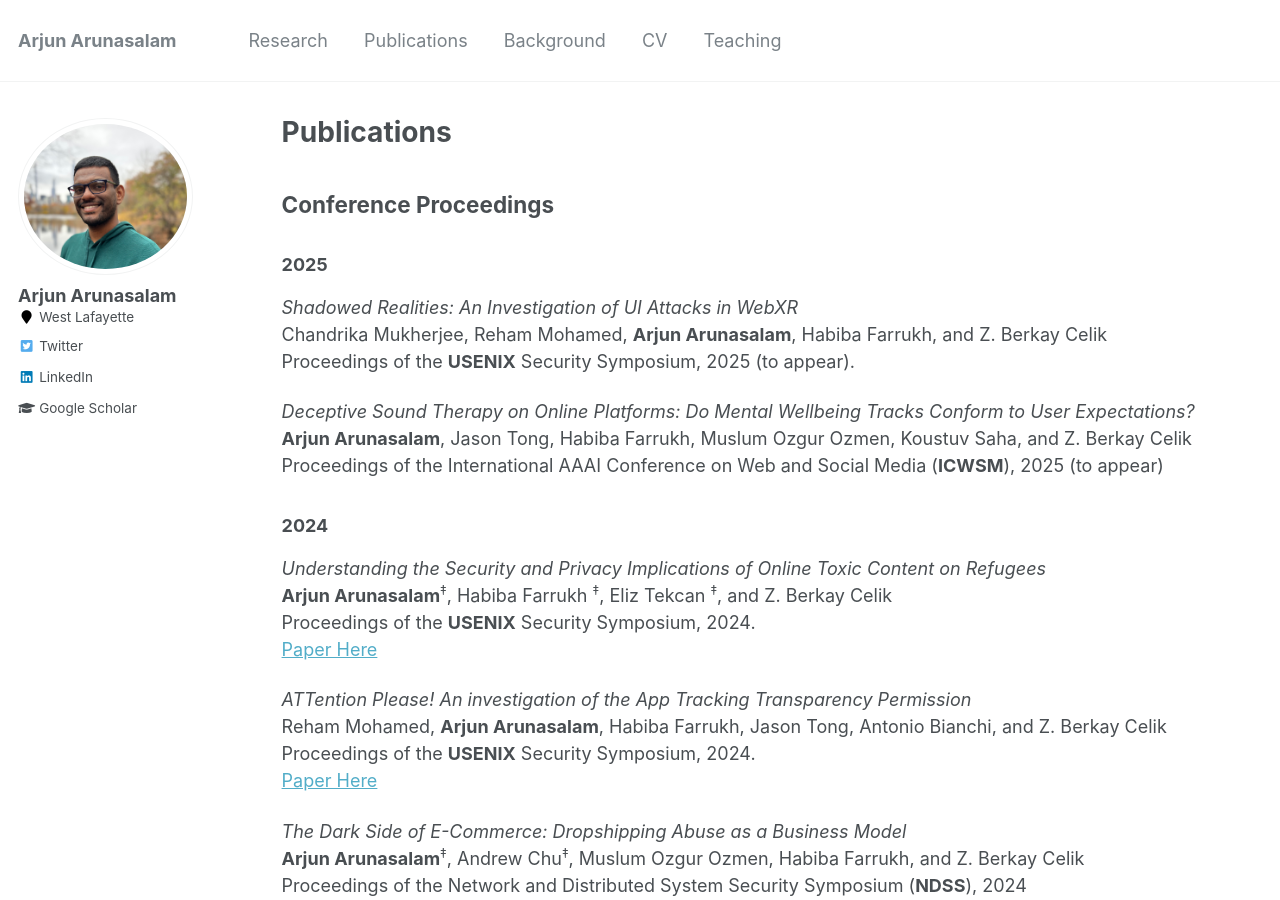
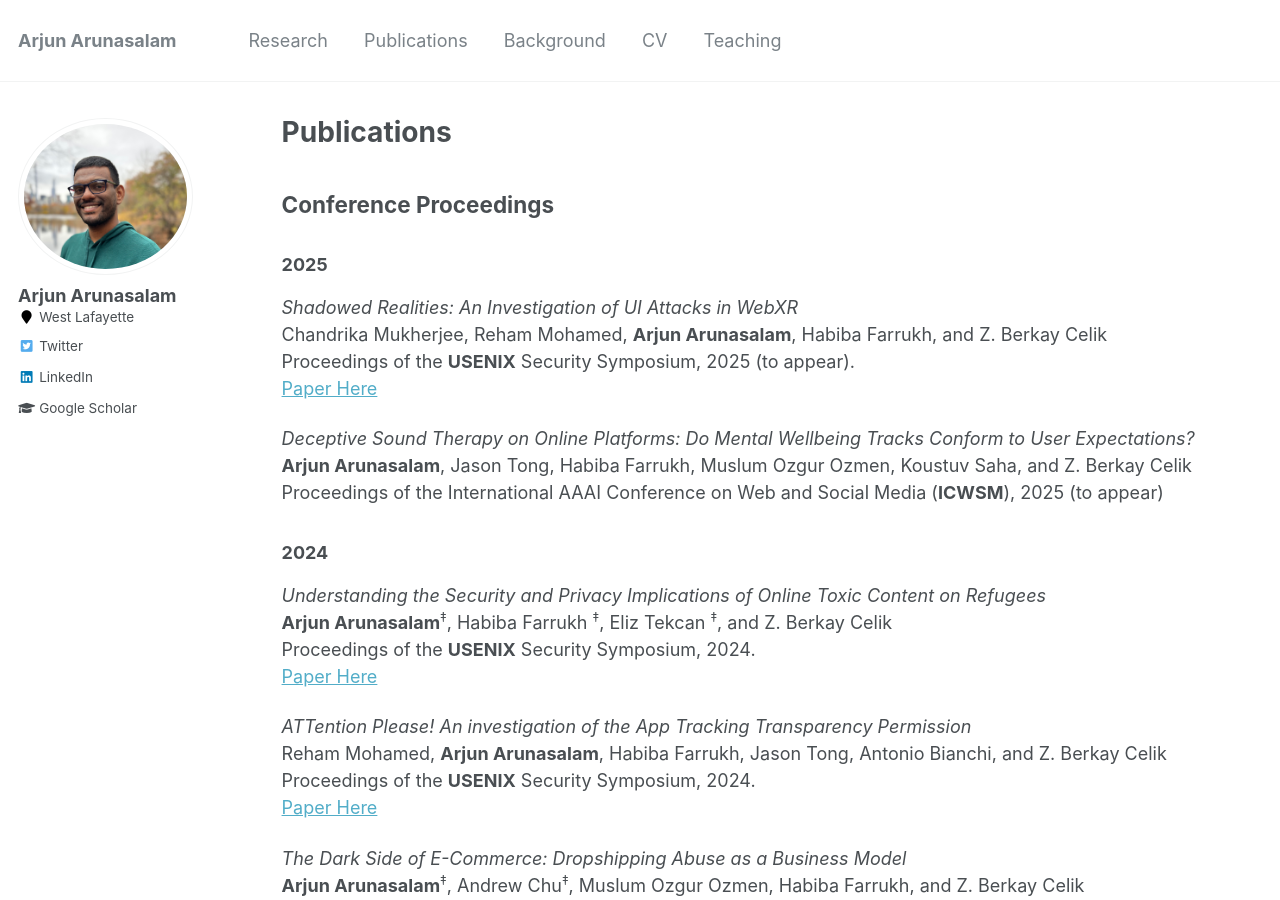
Before and after one commit to arjunarunasalam/arjunarunasalam.github.io, a Jekyll site: the page built from _pages/publications.md, in a window 1280 px wide and 900 px high. Built offline with Jekyll 4.4.1, drawn with Linux system fonts in a browser that asks for light colours.

Commit message:
adding paper for shadowed realities

```diff
--- a/_pages/publications.md
+++ b/_pages/publications.md
@@ -14,6 +14,7 @@ author_profile: true
 *Shadowed Realities: An Investigation of UI Attacks in WebXR*<br>
 Chandrika Mukherjee, Reham Mohamed, **Arjun Arunasalam**, Habiba Farrukh, and Z. Berkay Celik<br>
 Proceedings of the **USENIX** Security Symposium, 2025 (to appear). <br>
+[Paper Here](https://arjunarunasalam.github.io//files/2025_Shadowed_Realities_watermark.pdf)<br>
 
 
 *Deceptive Sound Therapy on Online Platforms: Do Mental Wellbeing Tracks Conform to User Expectations?*<br>
```
Also changed, not shown: 1 other file.
